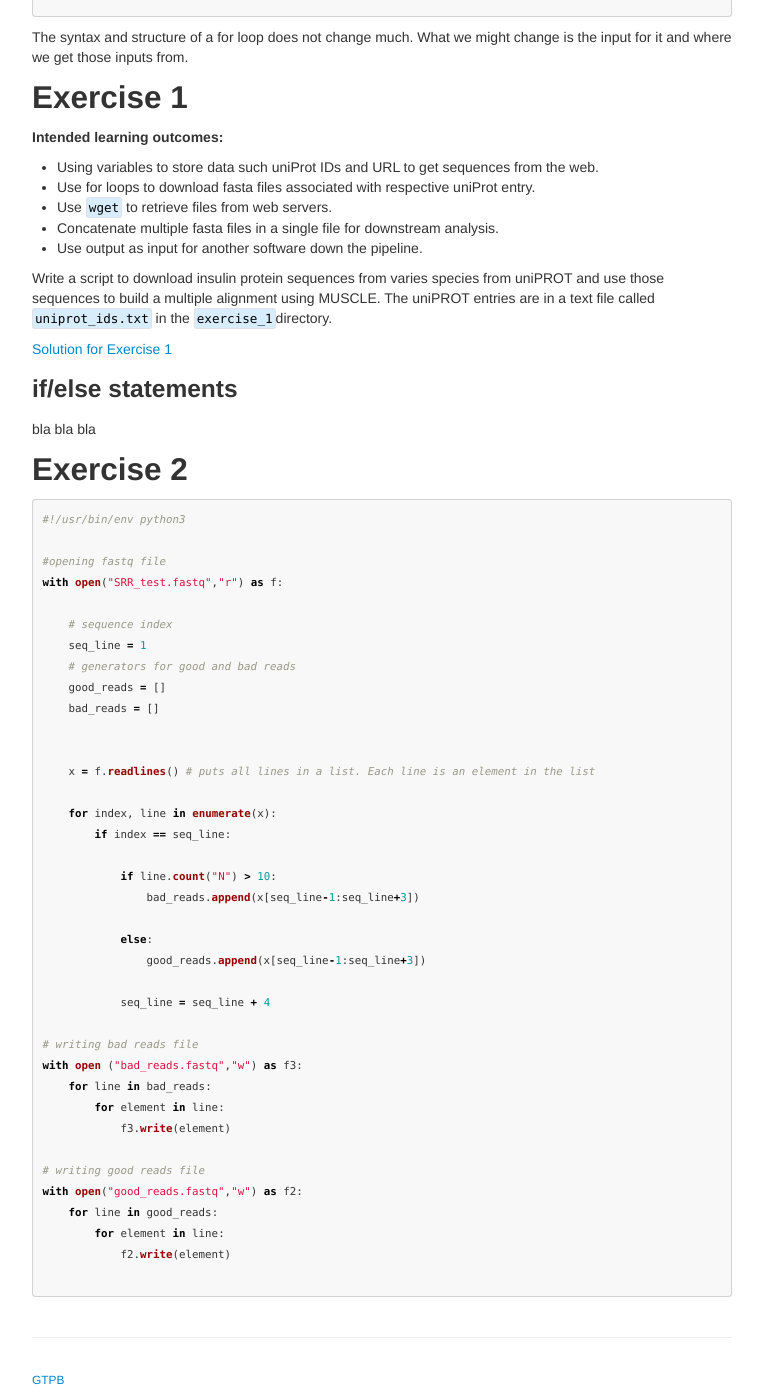
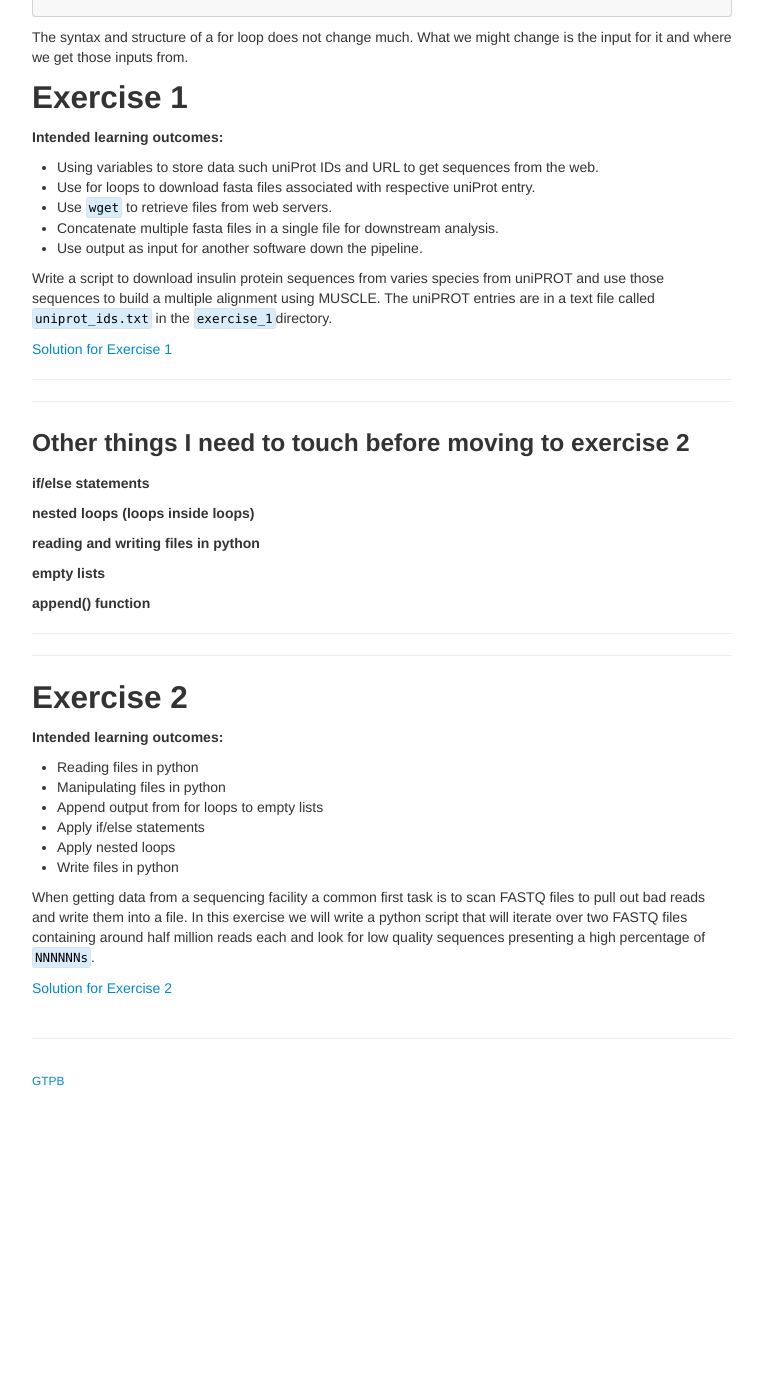
Before and after one commit to GTPB/IBB21, a Jekyll site: the page built from pages/Introduction.md, in a window 1280 px wide and 1400 px high, scrolled down 3794 px. Shown: the whole window, without its empty margins (258-1021 px from the left). Built offline with Jekyll 4.4.1, drawn with Linux system fonts in a browser that asks for light colours; our own code applies the rules of GitHub Pages for plain Markdown files; after the commit the page ends 4895 px from its top, so only the background shows below that.

Commit message:
populated solution_2.md

````diff
--- a/pages/Introduction.md
+++ b/pages/Introduction.md
@@ -186,49 +186,37 @@ Write a script to download insulin protein sequences from varies species from un
 
 [Solution for Exercise 1](Solution_1.md)
 
-### if/else statements
-bla bla bla
+***********************************************************************
+***********************************************************************
 
+### Other things I need to touch before moving to exercise 2
+
+**if/else statements**
+
+**nested loops (loops inside loops)**
+
+**reading and writing files in python**
+
+**empty lists**
+
+**append() function**
+
+***********************************************************************
+***********************************************************************
 
 
 ## Exercise 2
 
-```python
-#!/usr/bin/env python3
+**Intended learning outcomes:**
 
-#opening fastq file
-with open("SRR_test.fastq","r") as f:
+* Reading files in python
+* Manipulating files in python
+* Append output from for loops to empty lists
+* Apply if/else statements
+* Apply nested loops
+* Write files in python
 
-    # sequence index
-    seq_line = 1
-    # generators for good and bad reads
-    good_reads = []
-    bad_reads = []
+When getting data from a sequencing facility a common first task is to scan FASTQ files to pull out bad reads and write them into a file.
+In this exercise we will write a python script that will iterate over two FASTQ files containing around half million reads each and look for low quality sequences presenting a high percentage of `NNNNNNs`.
 
-
-    x = f.readlines() # puts all lines in a list. Each line is an element in the list
-
-    for index, line in enumerate(x):
-        if index == seq_line:
-
-            if line.count("N") > 10:
-                bad_reads.append(x[seq_line-1:seq_line+3])
-
-            else:
-                good_reads.append(x[seq_line-1:seq_line+3])
-
-            seq_line = seq_line + 4
-
-# writing bad reads file
-with open ("bad_reads.fastq","w") as f3:
-    for line in bad_reads:
-        for element in line:
-            f3.write(element)
-
-# writing good reads file
-with open("good_reads.fastq","w") as f2:
-    for line in good_reads:
-        for element in line:
-            f2.write(element)
-
-```
+[Solution for Exercise 2](Solution_2.md)
````
Also changed, not shown: pages/Solution_2.md (+41 -1 lines).
